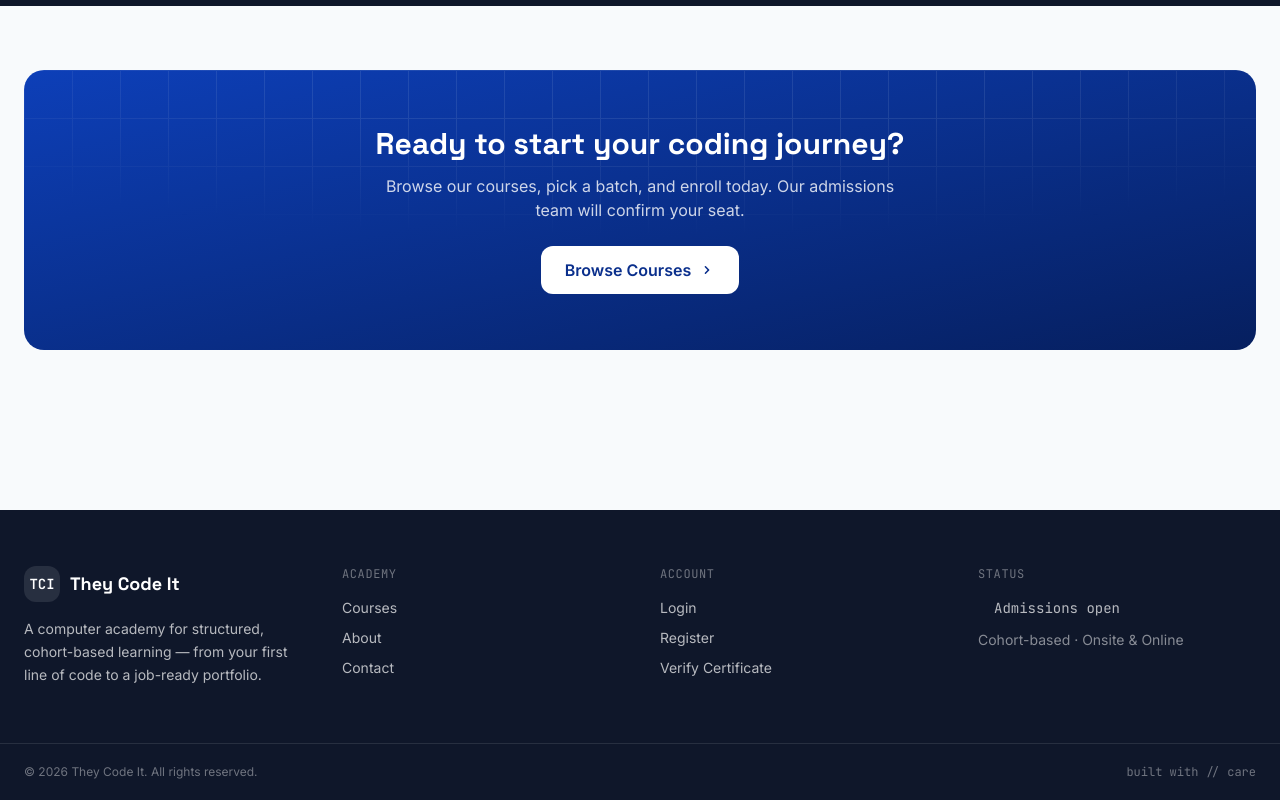
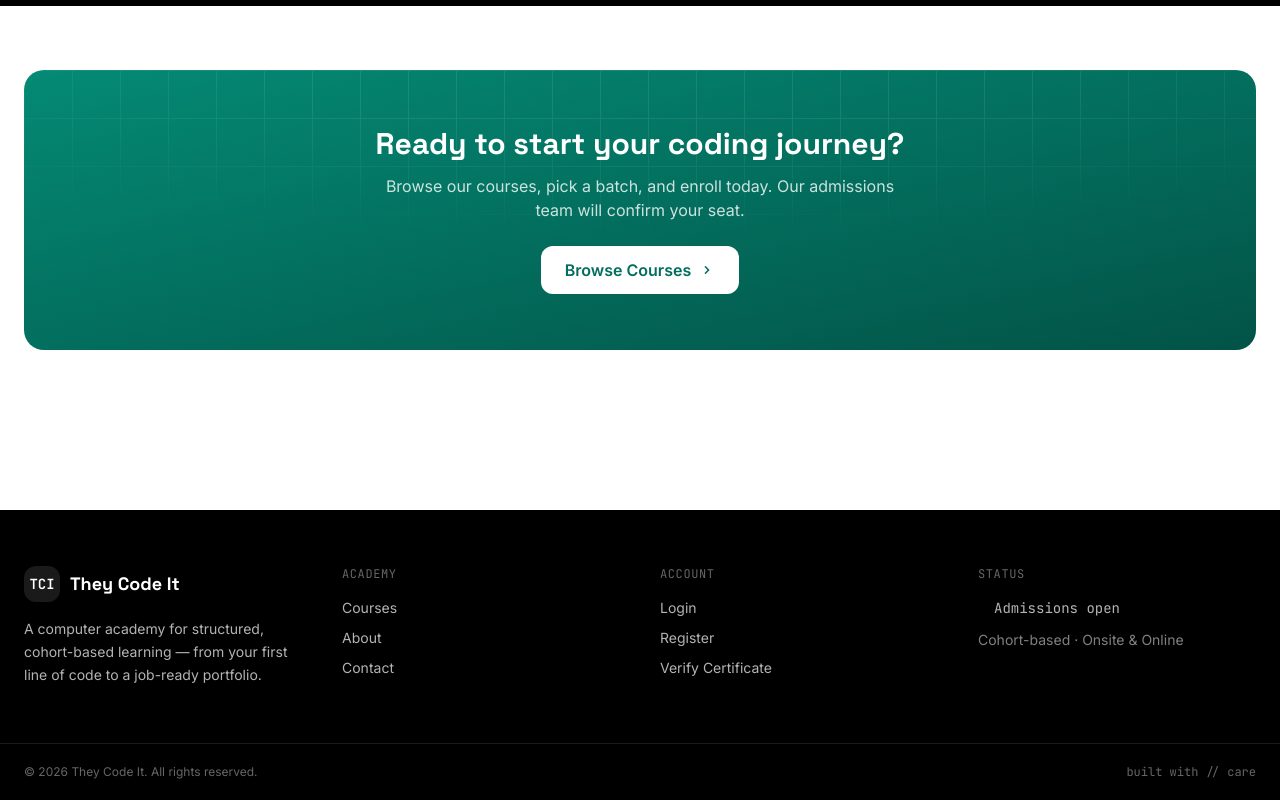
Before and after one commit to ibad71939-svg/theycode-it, a React app in the folder frontend/: page / in a window 1280 px wide. Shown: the part 1860-2660 px from the top of the page. Built offline with nearby package versions, Linux system fonts and the light colour scheme; no server answers; the HTML template or start-up script is replaced by a standard one.

Commit message:
Update color palette to brand colors

```diff
--- a/frontend/tailwind.config.js
+++ b/frontend/tailwind.config.js
@@ -5,48 +5,48 @@ export default {
     extend: {
       colors: {
         brand: {
-          50: '#E8EFFC',
-          100: '#D1E0F9',
-          200: '#A8C2F2',
-          300: '#7FA3EB',
-          400: '#4D7BE0',
-          DEFAULT: '#1A56DB',
-          500: '#1A56DB',
-          600: '#0D3FB8',
-          700: '#0A2F8C',
-          800: '#061F5F',
-          900: '#031043',
-          dark: '#0D3FB8',
-          tint: '#E8EFFC',
+          50: '#E6F7F4',
+          100: '#C4EDE5',
+          200: '#93DBCF',
+          300: '#5EC5B5',
+          400: '#2DB098',
+          DEFAULT: '#05A58C',
+          500: '#05A58C',
+          600: '#048A75',
+          700: '#036E5E',
+          800: '#025347',
+          900: '#013A31',
+          dark: '#048A75',
+          tint: '#E6F7F4',
         },
         accent: {
-          50: '#FDEEE4',
-          100: '#FBDDC9',
-          200: '#F7BB9A',
-          300: '#F2996B',
-          400: '#ED773C',
-          DEFAULT: '#E8743B',
-          500: '#E8743B',
-          600: '#C25826',
-          700: '#9C4318',
-          800: '#762E0E',
-          dark: '#C25826',
-          tint: '#FDEEE4',
+          50: '#F0F0F0',
+          100: '#E0E0E0',
+          200: '#C0C0C0',
+          300: '#999999',
+          400: '#666666',
+          DEFAULT: '#262626',
+          500: '#262626',
+          600: '#1A1A1A',
+          700: '#121212',
+          800: '#0A0A0A',
+          dark: '#1A1A1A',
+          tint: '#F0F0F0',
         },
         mint: {
-          50: '#E4F7F2',
-          100: '#C9EDE4',
-          200: '#94DBCB',
-          300: '#5EC9B1',
-          400: '#2EB798',
-          DEFAULT: '#0FA98A',
-          500: '#0FA98A',
-          600: '#0B7C67',
-          700: '#085F50',
-          800: '#054238',
-          900: '#02261F',
-          dark: '#0B7C67',
-          tint: '#E4F7F2',
+          50: '#E6F7F4',
+          100: '#C4EDE5',
+          200: '#93DBCF',
+          300: '#5EC5B5',
+          400: '#2DB098',
+          DEFAULT: '#05A58C',
+          500: '#05A58C',
+          600: '#048A75',
+          700: '#036E5E',
+          800: '#025347',
+          900: '#013A31',
+          dark: '#048A75',
+          tint: '#E6F7F4',
         },
         warn: {
           50: '#FEF6E7',
@@ -72,10 +72,10 @@ export default {
           700: '#841515',
           800: '#580D0D',
         },
-        ink: '#0F172A',
-        muted: '#64748B',
-        surface: '#F8FAFC',
-        line: '#E2E8F0',
+        ink: '#000001',
+        muted: '#262626',
+        surface: '#FFFFFF',
+        line: '#E5E5E5',
       },
       fontFamily: {
         display: ['"Space Grotesk"', 'sans-serif'],
@@ -89,9 +89,9 @@ export default {
         xl2: '20px',
       },
       boxShadow: {
-        editor: '0 1px 2px rgba(15,23,42,0.04), 0 12px 32px -16px rgba(15,23,42,0.18)',
-        card: '0 1px 3px rgba(15,23,42,0.06), 0 8px 24px -12px rgba(15,23,42,0.12)',
-        hover: '0 4px 12px rgba(15,23,42,0.08), 0 24px 48px -16px rgba(15,23,42,0.20)',
+        editor: '0 1px 2px rgba(0,0,1,0.04), 0 12px 32px -16px rgba(0,0,1,0.18)',
+        card: '0 1px 3px rgba(0,0,1,0.06), 0 8px 24px -12px rgba(0,0,1,0.12)',
+        hover: '0 4px 12px rgba(0,0,1,0.08), 0 24px 48px -16px rgba(0,0,1,0.20)',
       },
       keyframes: {
         'fade-up': {
```
